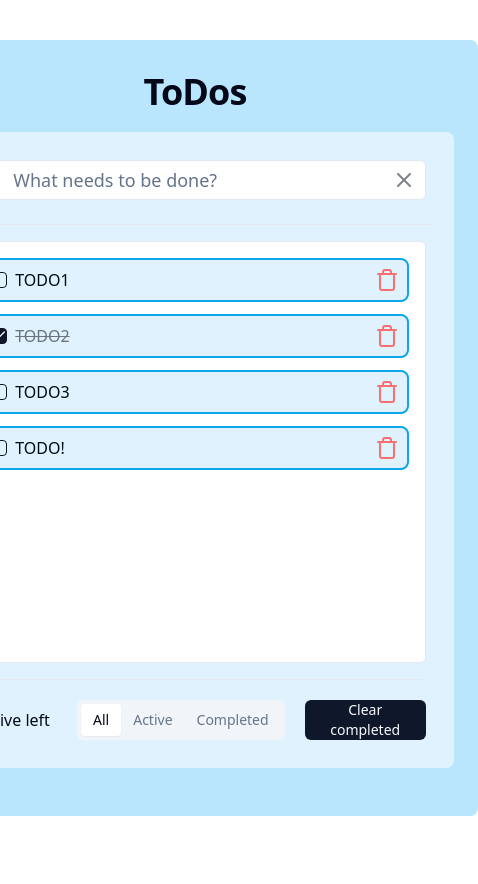
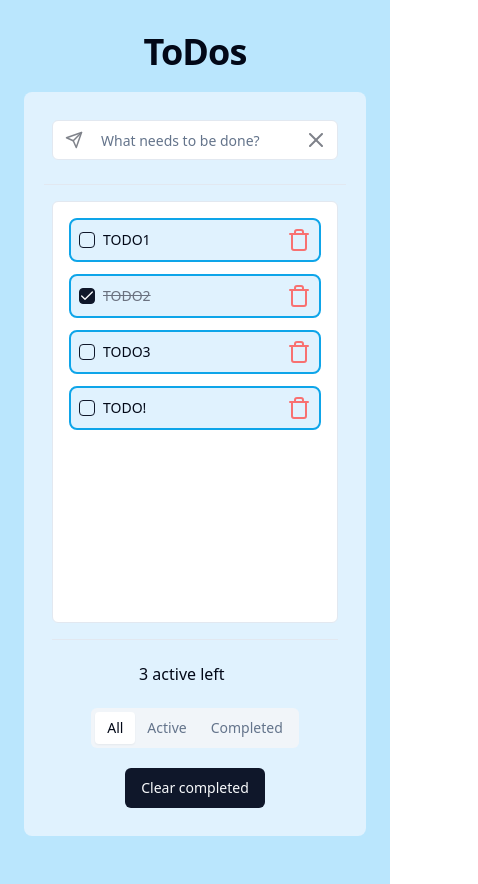
Before and after one commit to extroblade/todo-app, a React (Vite) app: page / in a window 390 px wide. Shown: the whole page, 478 px wide, since content can reach past the window. Before the commit the page ends 856 px from the top, so only its background shows below. Built offline with nearby package versions, Linux system fonts and the light colour scheme.

Commit message:
fix: responsive layout

```diff
--- a/src/App.tsx
+++ b/src/App.tsx
@@ -4,7 +4,7 @@ function App() {
   return (
     <div
       className={
-        'max-w-4xl m-10 bg-sky-200 px-6 pb-12 pt-8 rounded-lg flex flex-col items-center justify-center'
+        'w-full md:w-4xl m-0 md:m-10 bg-sky-200 px-6 pb-12 pt-8 md:rounded-lg flex flex-col items-center justify-center'
       }
     >
       <h1 className="scroll-m-20 mb-5 text-4xl font-extrabold tracking-tight lg:text-5xl">ToDos</h1>
--- a/src/components/Todo.tsx
+++ b/src/components/Todo.tsx
@@ -30,7 +30,7 @@ export const Todo: FC<{ id: string }> = ({ id }) => {
     >
       <div className={'flex gap-2 items-center'}>
         <Checkbox onClick={() => switchTodoState(id)} checked={completed} />
-        <p className={'max-w-sm break-all font-medium uppercase'}>{value}</p>
+        <p className={'max-w-sm break-all text-sm md:text-base font-medium uppercase'}>{value}</p>
       </div>
 
       <div className={'flex items-center justify-center'}>
--- a/src/components/TodoList.tsx
+++ b/src/components/TodoList.tsx
@@ -48,7 +48,7 @@ export const TodoList: FC = () => {
           <Send size={18} strokeWidth={2} />
         </Button>
         <Input
-          className={'px-12 font-medium text-lg'}
+          className={'px-12 font-medium text-sm md:text-lg'}
           value={value}
           onChange={(e) => setValue(e.target.value)}
           type="text"
@@ -59,7 +59,7 @@ export const TodoList: FC = () => {
           disabled={!value}
           title={'Clear input'}
           variant={'ghost'}
-          className={'absolute w-8 p-0 h-8 right-3.5 top-3 '}
+          className={'absolute w-8 p-0 h-8 right-3.5 top-3'}
         >
           <X />
         </Button>
@@ -80,7 +80,7 @@ export const TodoList: FC = () => {
 
           <Separator className={'mt-4'} />
 
-          <div className={'flex justify-between items-center mt-5 gap-5'}>
+          <div className={'flex flex-col justify-between items-center mt-5 gap-5 md:flex-row'}>
             <p className="leading-7 w-28">{active(todos).length} active left</p>
             <TabsList>
               <TabsTrigger value="all">All</TabsTrigger>
```
